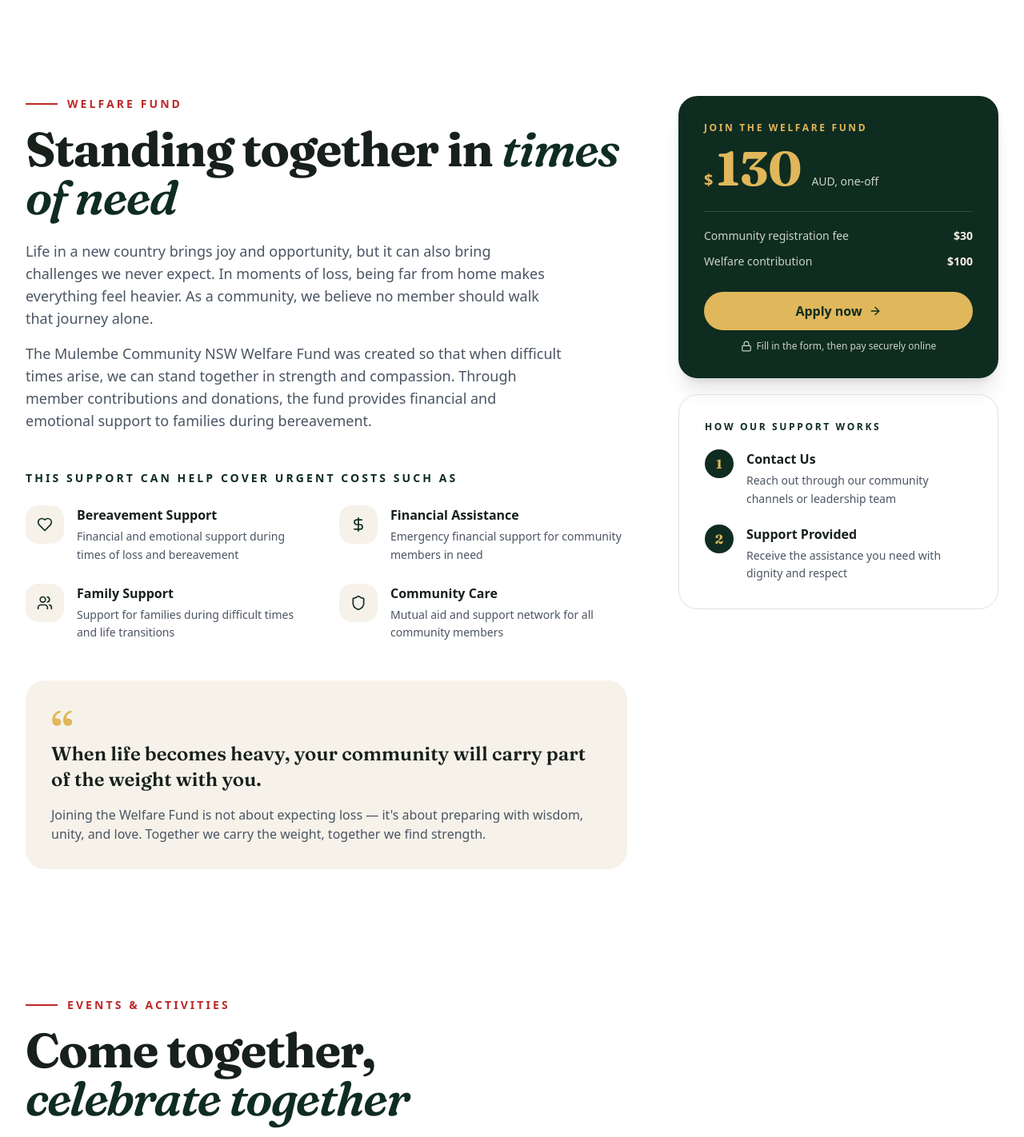
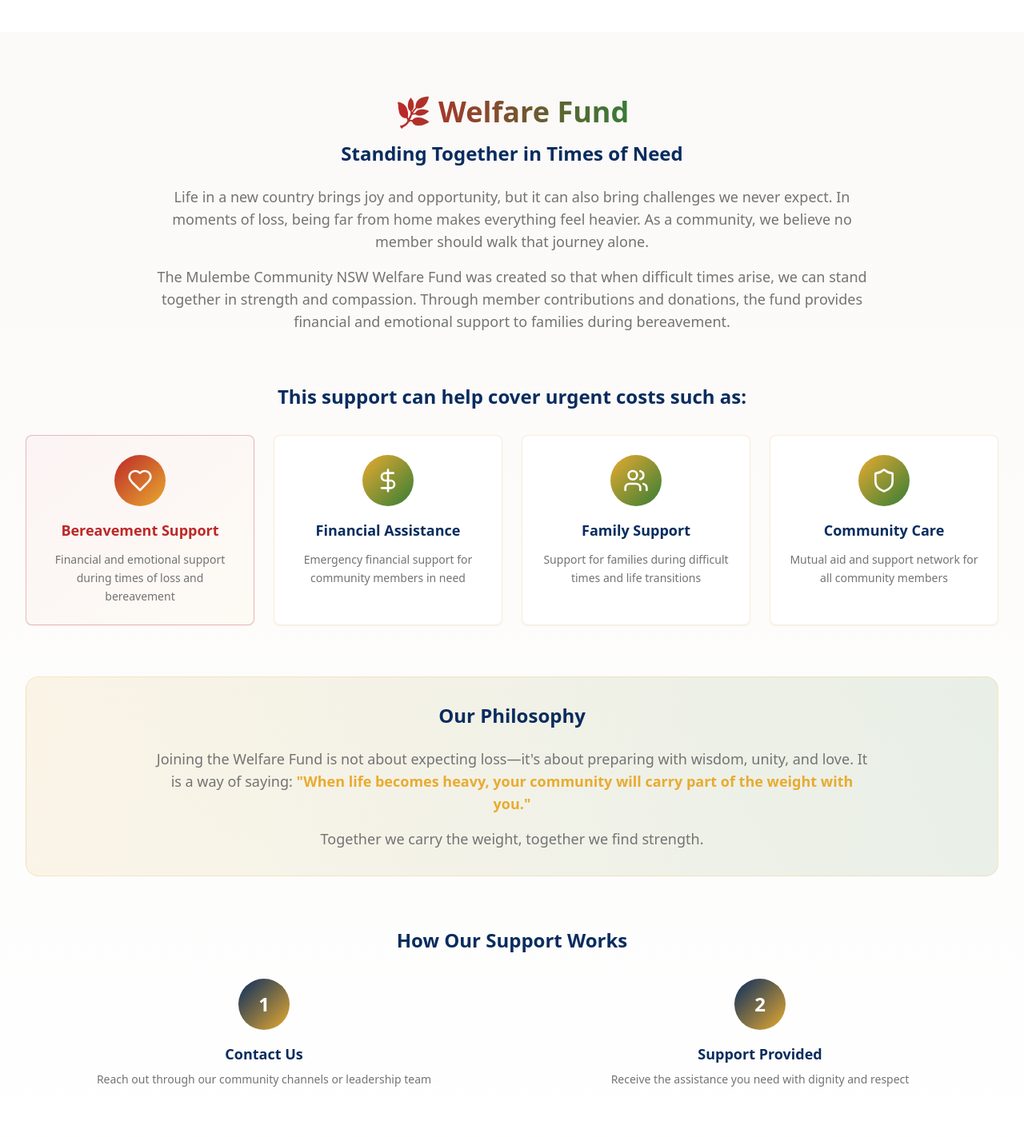
Before and after one commit to BrianKvin/lcia, a React (Vite) app: page /events in a window 1280 px wide. Shown: the part 2100-3522 px from the top of the page at 80% size. Built offline with nearby package versions, Linux system fonts and the light colour scheme.

Commit message:
Restore the original Welfare Fund section
The section is unchanged apart from the inline form, which now lives
on its own page; a Join the Welfare Fund button links to it.

```diff
--- a/src/components/Welfare.tsx
+++ b/src/components/Welfare.tsx
@@ -1,152 +1,149 @@
+import { Card, CardContent } from "@/components/ui/card";
+import { Button } from "@/components/ui/button";
+import { Heart, Users, DollarSign, Shield, Send } from "lucide-react";
 import { Link } from "react-router-dom";
-import { Heart, Users, DollarSign, Shield, ArrowRight, Lock } from "lucide-react";
-import { COMMUNITY_REGISTRATION_FEE, WELFARE_CONTRIBUTION, JOINING_TOTAL } from "@/constants/welfare";
 
+const Welfare = () => {
   const welfareServices = [
     {
       icon: Heart,
       title: "Bereavement Support",
       description: "Financial and emotional support during times of loss and bereavement",
+      highlight: true
     },
     {
       icon: DollarSign,
       title: "Financial Assistance",
-    description: "Emergency financial support for community members in need",
+      description: "Emergency financial support for community members in need"
     },
     {
       icon: Users,
       title: "Family Support",
-    description: "Support for families during difficult times and life transitions",
+      description: "Support for families during difficult times and life transitions"
     },
     {
       icon: Shield,
       title: "Community Care",
-    description: "Mutual aid and support network for all community members",
-  },
+      description: "Mutual aid and support network for all community members"
+    }
   ];
 
   const supportProcess = [
     {
+      step: "1",
       title: "Contact Us",
-    description: "Reach out through our community channels or leadership team",
+      description: "Reach out through our community channels or leadership team"
     },
     {
+      step: "2",
       title: "Support Provided",
-    description: "Receive the assistance you need with dignity and respect",
-  },
+      description: "Receive the assistance you need with dignity and respect"
+    }
   ];
 
-const Welfare = () => (
-  <section id="welfare" className="py-20 bg-white scroll-mt-24">
+  return (
+    <section id="welfare" className="py-20 bg-gradient-to-b from-luhya-cream/30 to-white scroll-mt-24">
       <div className="container mx-auto px-4 lg:px-8">
-      <div className="grid lg:grid-cols-[minmax(0,1fr)_400px] gap-12 lg:gap-16 items-start">
-        <div className="min-w-0">
-          <div className="flex items-center gap-3 mb-4">
-            <span className="block h-0.5 w-8 lg:w-10 bg-community-warm" />
-            <span className="text-xs sm:text-sm font-bold tracking-[0.22em] text-community-warm">WELFARE FUND</span>
-          </div>
-          <h2 className="font-display font-bold text-4xl sm:text-5xl lg:text-6xl leading-[1.02] tracking-tight text-[#17201b]">
-            Standing together in <span className="italic font-semibold text-[#0f2c20]">times of need</span>
+        <div className="text-center mb-16">
+          <h2 className="text-3xl md:text-4xl font-bold mb-4">
+            <span className="bg-gradient-to-r from-luhya-red to-luhya-green bg-clip-text text-transparent">
+              🌿 Welfare Fund
+            </span>
           </h2>
-          <div className="mt-6 space-y-4 text-base sm:text-lg text-gray-600 leading-relaxed max-w-2xl">
+          <h3 className="text-xl md:text-2xl font-semibold text-luhya-navy mb-6">
+            Standing Together in Times of Need
+          </h3>
+          <div className="text-lg text-muted-foreground max-w-4xl mx-auto space-y-4">
             <p>
-              Life in a new country brings joy and opportunity, but it can also bring challenges we never expect. In
-              moments of loss, being far from home makes everything feel heavier. As a community, we believe no member
-              should walk that journey alone.
+              Life in a new country brings joy and opportunity, but it can also bring challenges we never expect.
+              In moments of loss, being far from home makes everything feel heavier. As a community, we believe
+              no member should walk that journey alone.
             </p>
             <p>
-              The Mulembe Community NSW Welfare Fund was created so that when difficult times arise, we can stand together
-              in strength and compassion. Through member contributions and donations, the fund provides financial and
-              emotional support to families during bereavement.
+              The Mulembe Community NSW Welfare Fund was created so that when difficult times arise, we can stand
+              together in strength and compassion. Through member contributions and donations, the fund provides
+              financial and emotional support to families during bereavement.
             </p>
           </div>
-          <Link
-            to="/welfare/apply"
-            className="lg:hidden mt-6 inline-flex min-h-12 items-center justify-center gap-2 rounded-full bg-[#0f2c20] px-7 font-bold text-white hover:bg-[#1a4332] transition"
-          >
-            Apply to join · ${JOINING_TOTAL}
-            <ArrowRight className="w-4 h-4" />
-          </Link>
+        </div>
 
-          <h3 className="mt-12 mb-6 text-xs sm:text-sm font-bold tracking-[0.22em] text-[#0f2c20]">
-            THIS SUPPORT CAN HELP COVER URGENT COSTS SUCH AS
-          </h3>
-          <div className="grid sm:grid-cols-2 gap-x-8 gap-y-6">
-            {welfareServices.map(({ icon: Icon, title, description }) => (
-              <div key={title} className="flex gap-4">
-                <span className="flex h-12 w-12 shrink-0 items-center justify-center rounded-2xl bg-[#f6f2ea] text-[#0f2c20]">
-                  <Icon className="w-5 h-5" />
-                </span>
-                <div>
-                  <div className="font-semibold text-[#17201b]">{title}</div>
-                  <p className="mt-1 text-sm text-gray-600 leading-relaxed">{description}</p>
+        {/* Support Coverage */}
+        <div className="mb-16">
+          <h3 className="text-2xl font-bold mb-8 text-center text-luhya-navy">This support can help cover urgent costs such as:</h3>
+          <div className="grid md:grid-cols-2 lg:grid-cols-4 gap-6">
+            {welfareServices.map((service, index) => (
+              <Card key={index} className={`group hover:shadow-[var(--shadow-clean)] transition-all duration-300 ${
+                service.highlight
+                  ? 'border-luhya-red/30 bg-gradient-to-br from-luhya-red/5 to-luhya-gold/5'
+                  : 'border-luhya-gold/20'
+              }`}>
+                <CardContent className="p-6 text-center">
+                  <div className={`w-16 h-16 rounded-full flex items-center justify-center mx-auto mb-4 group-hover:scale-110 transition-transform duration-300 ${
+                    service.highlight
+                      ? 'bg-gradient-to-br from-luhya-red to-luhya-gold'
+                      : 'bg-gradient-to-br from-luhya-gold to-luhya-green'
+                  }`}>
+                    <service.icon className="w-8 h-8 text-white" />
                   </div>
+
+                  <h4 className={`font-semibold text-lg mb-3 ${
+                    service.highlight ? 'text-luhya-red' : 'text-luhya-navy'
+                  }`}>
+                    {service.title}
+                  </h4>
+
+                  <p className="text-sm text-muted-foreground leading-relaxed">
+                    {service.description}
+                  </p>
+                </CardContent>
+              </Card>
+            ))}
+          </div>
+        </div>
+
+        {/* Philosophy Section */}
+        <div className="mb-16 bg-gradient-to-r from-luhya-gold/10 to-luhya-green/10 p-8 rounded-2xl border border-luhya-gold/20">
+          <div className="text-center max-w-4xl mx-auto">
+            <h3 className="text-2xl font-bold mb-6 text-luhya-navy">Our Philosophy</h3>
+            <div className="space-y-4 text-lg text-muted-foreground">
+              <p>
+                Joining the Welfare Fund is not about expecting loss—it's about preparing with wisdom, unity, and love.
+                It is a way of saying: <span className="font-semibold text-luhya-gold">"When life becomes heavy, your community will carry part of the weight with you."</span>
+              </p>
+              <p>
+                Together we carry the weight, together we find strength.
+              </p>
+            </div>
+          </div>
+        </div>
+
+        {/* Support Process */}
+        <div className="mb-16">
+          <h3 className="text-2xl font-bold mb-8 text-center text-luhya-navy">How Our Support Works</h3>
+          <div className="grid md:grid-cols-2 gap-6">
+            {supportProcess.map((step, index) => (
+              <div key={index} className="text-center">
+                <div className="w-16 h-16 bg-gradient-to-br from-luhya-navy to-luhya-gold rounded-full flex items-center justify-center mx-auto mb-4">
+                  <span className="text-2xl font-bold text-white">{step.step}</span>
+                </div>
+                <h4 className="font-semibold text-lg mb-2 text-luhya-navy">{step.title}</h4>
+                <p className="text-sm text-muted-foreground">{step.description}</p>
               </div>
             ))}
           </div>
-
-          <figure className="mt-12 rounded-3xl bg-[#f6f2ea] p-6 sm:p-8">
-            <div className="font-display text-6xl leading-none text-[#e0b75a]" aria-hidden="true">“</div>
-            <blockquote className="-mt-4 font-display text-xl sm:text-2xl leading-snug text-[#17201b]">
-              When life becomes heavy, your community will carry part of the weight with you.
-            </blockquote>
-            <figcaption className="mt-4 text-sm sm:text-base text-gray-600 leading-relaxed">
-              Joining the Welfare Fund is not about expecting loss — it's about preparing with wisdom, unity, and love.
-              Together we carry the weight, together we find strength.
-            </figcaption>
-          </figure>
         </div>
-
-        <aside className="lg:sticky lg:top-28 flex flex-col gap-5">
-          <div className="rounded-3xl bg-[#0f2c20] text-[#f4efe4] p-6 sm:p-8 shadow-xl">
-            <div className="text-xs font-bold tracking-[0.22em] text-[#e0b75a]">JOIN THE WELFARE FUND</div>
-            <div className="mt-3 flex items-baseline gap-1">
-              <span className="text-xl font-bold text-[#e0b75a]">$</span>
-              <span className="font-display font-bold text-6xl leading-none text-[#e0b75a]">{JOINING_TOTAL}</span>
-              <span className="ml-2 text-sm text-[#c9d3cc]">AUD, one-off</span>
-            </div>
-            <dl className="mt-6 space-y-3 border-t border-white/15 pt-5 text-sm">
-              <div className="flex justify-between gap-4">
-                <dt className="text-[#c9d3cc]">Community registration fee</dt>
-                <dd className="font-semibold">${COMMUNITY_REGISTRATION_FEE}</dd>
-              </div>
-              <div className="flex justify-between gap-4">
-                <dt className="text-[#c9d3cc]">Welfare contribution</dt>
-                <dd className="font-semibold">${WELFARE_CONTRIBUTION}</dd>
-              </div>
-            </dl>
-            <Link
-              to="/welfare/apply"
-              className="mt-7 flex min-h-12 items-center justify-center gap-2 rounded-full bg-[#e0b75a] px-6 font-bold text-[#0f2c20] hover:bg-[#ebc774] transition"
-            >
-              Apply now
-              <ArrowRight className="w-4 h-4" />
+        {/* Membership application lives on its own page */}
+        <div className="text-center">
+          <Button asChild variant="community" size="lg" className="group">
+            <Link to="/welfare/apply">
+              Join the Welfare Fund
+              <Send className="w-4 h-4 transition-transform group-hover:translate-x-1" />
             </Link>
-            <p className="mt-3 flex items-center justify-center gap-1.5 text-xs text-[#c9d3cc]">
-              <Lock className="w-3.5 h-3.5" /> Fill in the form, then pay securely online
-            </p>
-          </div>
-
-          <div className="rounded-3xl border border-[#e5e1d8] p-6 sm:p-8">
-            <div className="text-xs font-bold tracking-[0.22em] text-[#0f2c20]">HOW OUR SUPPORT WORKS</div>
-            <ol className="mt-5 space-y-5">
-              {supportProcess.map((step, index) => (
-                <li key={step.title} className="flex gap-4">
-                  <span className="flex h-9 w-9 shrink-0 items-center justify-center rounded-full bg-[#0f2c20] font-display font-bold text-[#e0b75a]">
-                    {index + 1}
-                  </span>
-                  <div>
-                    <div className="font-semibold text-[#17201b]">{step.title}</div>
-                    <p className="mt-1 text-sm text-gray-600 leading-relaxed">{step.description}</p>
-                  </div>
-                </li>
-              ))}
-            </ol>
-          </div>
-        </aside>
+          </Button>
         </div>
       </div>
     </section>
   );
+};
 
 export default Welfare;
```
Lines whose indentation alone changed are shown as unchanged.
